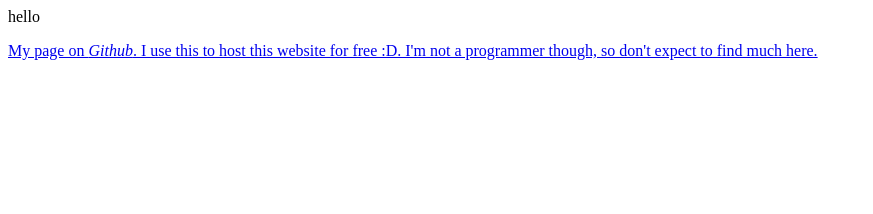
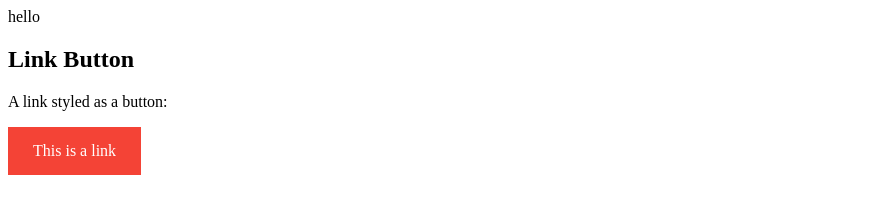
Before and after one commit to DogeWoge/dogewoge.github.io, a plain HTML site: page index.html in a window 1280 px wide. Shown: the whole page, without its empty margins (0-873 px from the left). Drawn offline with Linux system fonts and the light colour scheme.

Commit message:
Update index.html

```diff
--- a/index.html
+++ b/index.html
@@ -1,2 +1,26 @@
 <p>hello</p>
-<a href="https://github.com/DogeWoge/">My page on <i>Github</i>. I use this to host this website for free :D. I'm not a programmer though, so don't expect to find much here.</a>
+<html>
+<head>
+<style>
+a:link, a:visited {
+  background-color: #f44336;
+  color: white;
+  padding: 15px 25px;
+  text-align: center;
+  text-decoration: none;
+  display: inline-block;
+}
+
+a:hover, a:active {
+  background-color: red;
+}
+</style>
+</head>
+<body>
+
+<h2>Link Button</h2>
+<p>A link styled as a button:</p>
+<a href="https://github.com/DogeWoge/" target="_blank">This is a link</a>
+
+</body>
+</html>
```
